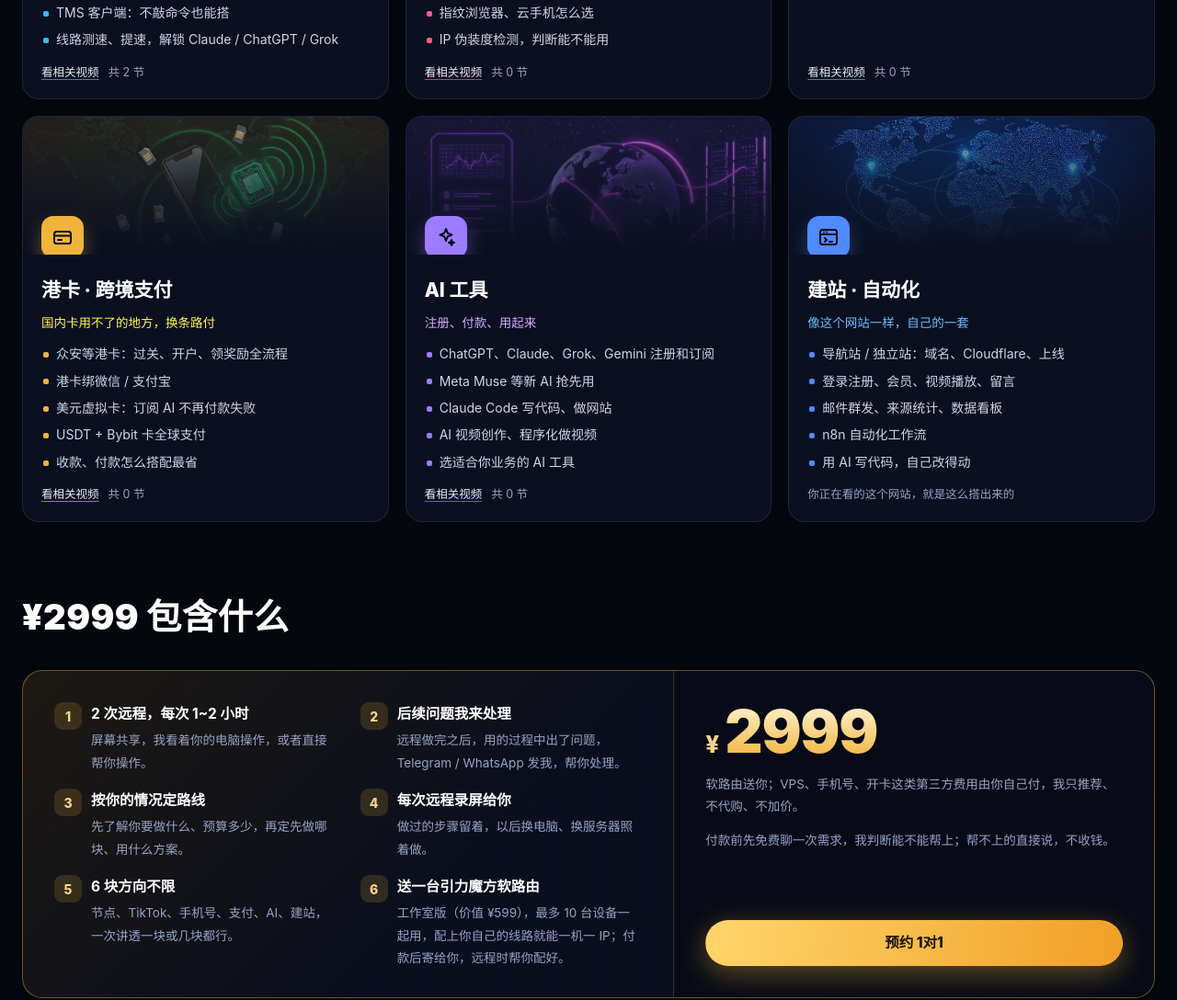
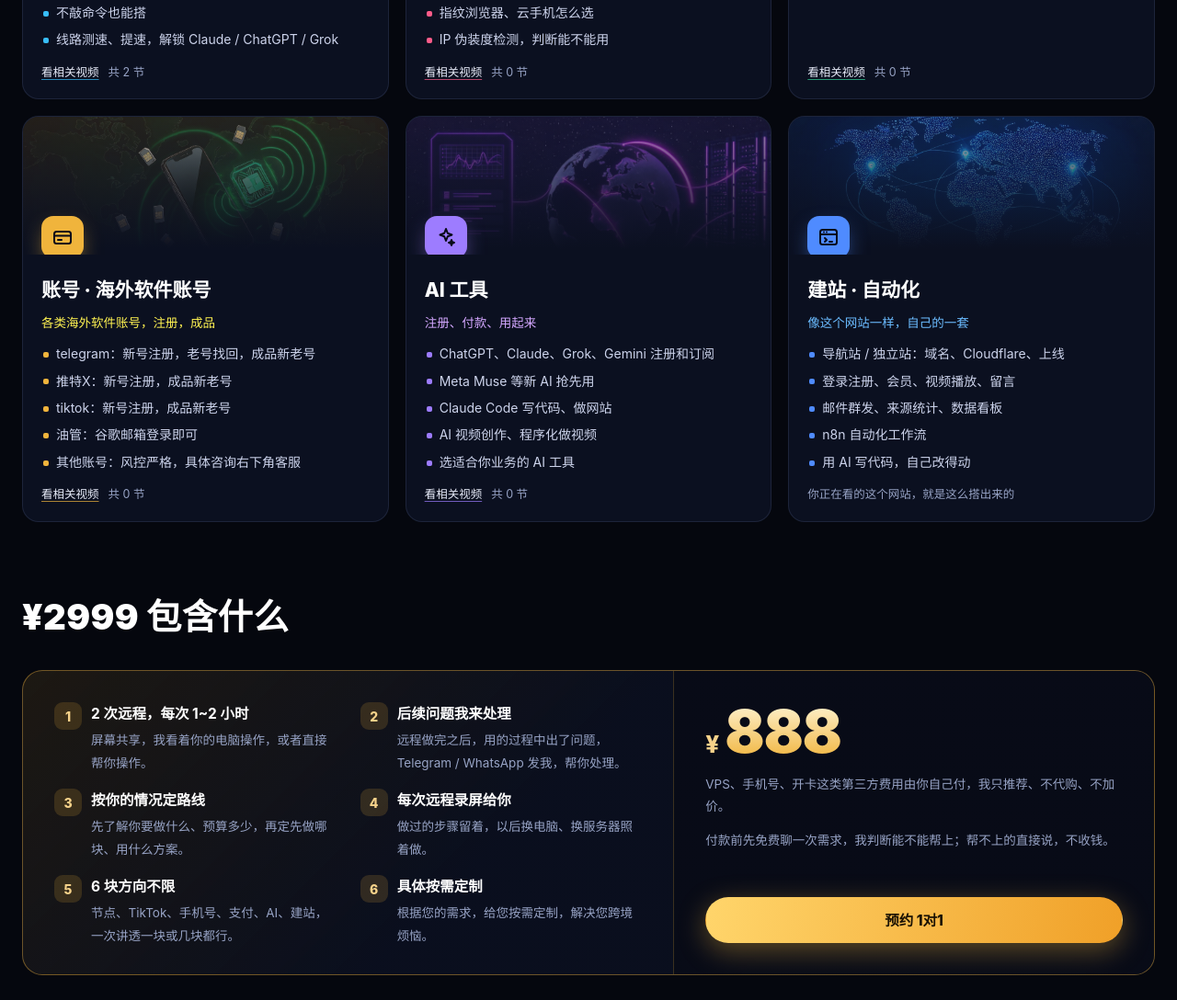
Before and after one commit to Heiyukeji/heiyukeji, a plain HTML site: page coach.html in a window 1280 px wide. Shown: the part 1242-2330 px from the top of the page at 92% size. Drawn offline with Linux system fonts and the light colour scheme.

Commit message:
Update coach.html

```diff
--- a/coach.html
+++ b/coach.html
@@ -4,7 +4,7 @@
 <meta charset="utf-8">
 <meta name="viewport" content="width=device-width,initial-scale=1">
 <title>1对1 服务 · 黑彧导航</title>
-<meta name="description" content="站长黑彧 1对1 远程带你做通跨境：节点搭建、TikTok 环境、海外手机号、港卡与跨境支付、AI 工具、建站与自动化。¥2999，送引力魔方软路由（工作室版）。">
+<meta name="description" content="站长黑彧 1对1 远程带你做通跨境：节点搭建、TikTok 环境、海外手机号、港卡与跨境支付、AI 工具、建站与自动化。¥888，按需报价。">
 <link rel="stylesheet" href="css/style.css?v=16">
 <style>
 /* ═══ 1对1 服务页（照 3yuedaohang.com/coach-v8.html 1:1 复刻） ═══
@@ -203,7 +203,7 @@
         <div class="ch-price"><i>¥</i><b>2999</b><small>一次买断</small></div>
         <a class="btn btn-lg btn-gold" href="index.html#sq">预约 1对1</a>
       </div>
-      <span class="ch-gift">🎁&nbsp;送<b>引力魔方软路由</b>一台（工作室版，价值 ¥599）</span>
+      <span class="ch-gift">🎁&nbsp;<b>按需报价</b></span>
       <p class="ch-note">先免费聊需求，确认我能帮上再付款。</p>
     </div>
     <div class="ch-wall" aria-label="站长做过的教程视频">
@@ -255,7 +255,7 @@
             <li>3X-UI / S-UI / 哆啦A梦魔改面板一键搭建</li>
             <li>Reality 等 6 种协议，不用域名</li>
             <li>中转、ISP 中转、多服务器统一管理</li>
-            <li>TMS 客户端：不敲命令也能搭</li>
+            <li>不敲命令也能搭</li>
             <li>线路测速、提速，解锁 Claude / ChatGPT / Grok</li>
           </ul>
           <p class="vs"><a href="video.html" data-vcat="net">看相关视频</a><span class="cnt">共 0 节</span></p>
@@ -292,13 +292,13 @@
 
       <article class="ch-mod" style="--ac:240,180,60">
         <div class="cv"><img src="assets/img/account.jpg" alt=""><span class="ic"><svg viewBox="0 0 24 24" aria-hidden="true"><rect x="3" y="6" width="18" height="13" rx="2.5"/><path d="M3 10.5h18M7 15h4"/></svg></span></div>
-        <div class="bd"><h3>港卡 · 跨境支付</h3><p class="one">国内卡用不了的地方，换条路付</p>
+        <div class="bd"><h3>账号 · 海外软件账号</h3><p class="one">各类海外软件账号，注册，成品</p>
           <ul>
-            <li>众安等港卡：过关、开户、领奖励全流程</li>
-            <li>港卡绑微信 / 支付宝</li>
-            <li>美元虚拟卡：订阅 AI 不再付款失败</li>
-            <li>USDT + Bybit 卡全球支付</li>
-            <li>收款、付款怎么搭配最省</li>
+            <li>telegram：新号注册，老号找回，成品新老号</li>
+            <li>推特X：新号注册，成品新老号</li>
+            <li>tiktok：新号注册，成品新老号</li>
+            <li>油管：谷歌邮箱登录即可</li>
+            <li>其他账号：风控严格，具体咨询右下角客服</li>
           </ul>
           <p class="vs"><a href="video.html" data-vcat="pay">看相关视频</a><span class="cnt">共 0 节</span></p>
         </div>
@@ -346,12 +346,12 @@
           <li><i>3</i><div><b>按你的情况定路线</b><span>先了解你要做什么、预算多少，再定先做哪块、用什么方案。</span></div></li>
           <li><i>4</i><div><b>每次远程录屏给你</b><span>做过的步骤留着，以后换电脑、换服务器照着做。</span></div></li>
           <li><i>5</i><div><b>6 块方向不限</b><span>节点、TikTok、手机号、支付、AI、建站，一次讲透一块或几块都行。</span></div></li>
-          <li><i>6</i><div><b>送一台引力魔方软路由</b><span>工作室版（价值 ¥599），最多 10 台设备一起用，配上你自己的线路就能一机一 IP；付款后寄给你，远程时帮你配好。</span></div></li>
+          <li><i>6</i><div><b>具体按需定制</b><span>根据您的需求，给您按需定制，解决您跨境烦恼。</span></div></li>
         </ul>
       </div>
       <div class="r">
-        <div class="ch-price"><i>¥</i><b>2999</b></div>
-        <p>软路由送你；VPS、手机号、开卡这类第三方费用由你自己付，我只推荐、不代购、不加价。</p>
+        <div class="ch-price"><i>¥</i><b>888</b></div>
+        <p>VPS、手机号、开卡这类第三方费用由你自己付，我只推荐、不代购、不加价。</p>
         <p style="margin-bottom:22px">付款前先免费聊一次需求，我判断能不能帮上；帮不上的直接说，不收钱。</p>
         <a class="btn btn-lg btn-gold" href="index.html#sq">预约 1对1</a>
       </div>
@@ -396,7 +396,7 @@
       <details><summary>完全小白能学会吗？</summary><p>能。远程时你看着我操作、或者我直接在你电脑上操作，你不需要懂代码。最后我会确认你自己能照着重做一遍。</p></details>
       <details><summary>远程用什么软件？</summary><p>ToDesk、向日葵或腾讯会议的屏幕共享都可以，约时间时说你习惯用哪个。</p></details>
       <details><summary>需要额外花多少钱？</summary><p>看你选的方向。比如一台 VPS 每月几十元起，海外手机号、港卡开户各有各的费用；软路由送你，不用另买。第一次聊的时候我会按你的预算列出来，你决定买不买。</p></details>
-      <details><summary>2 次远程之后还有问题怎么办？</summary><p>直接在 Telegram / WhatsApp 上发我，后续遇到的问题我帮你处理，不另收费。</p></details>
+      <details><summary>远程之后还有问题怎么办？</summary><p>直接在 Telegram / WhatsApp 上发我，后续遇到的问题我帮你处理，按需报价。</p></details>
       <details><summary>能开发票或者对公吗？</summary><p>联系时说明，按你的情况沟通。</p></details>
       <details><summary>可以只学其中一块吗？</summary><p>可以。价格一样，时间全用在那一块上，讲得更深。</p></details>
     </div>
```
